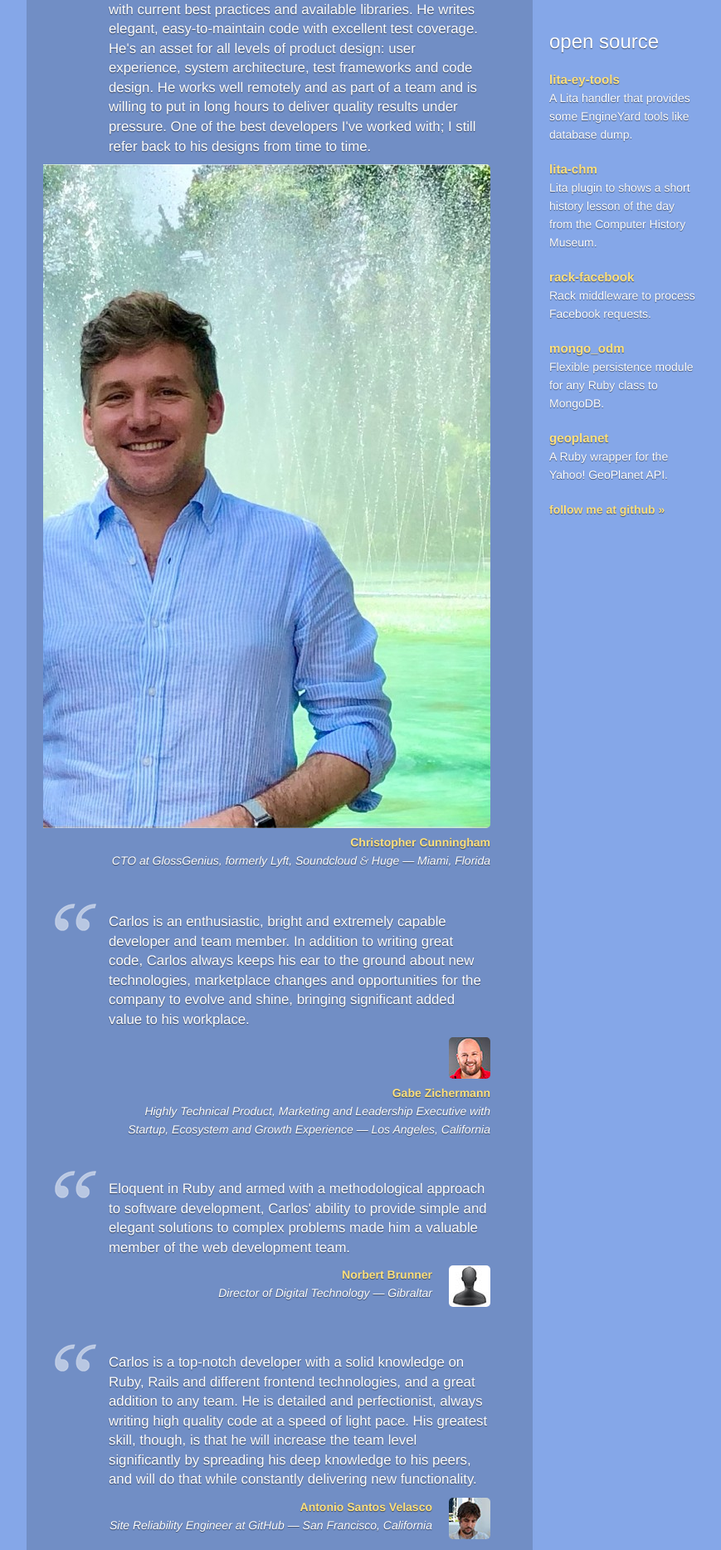
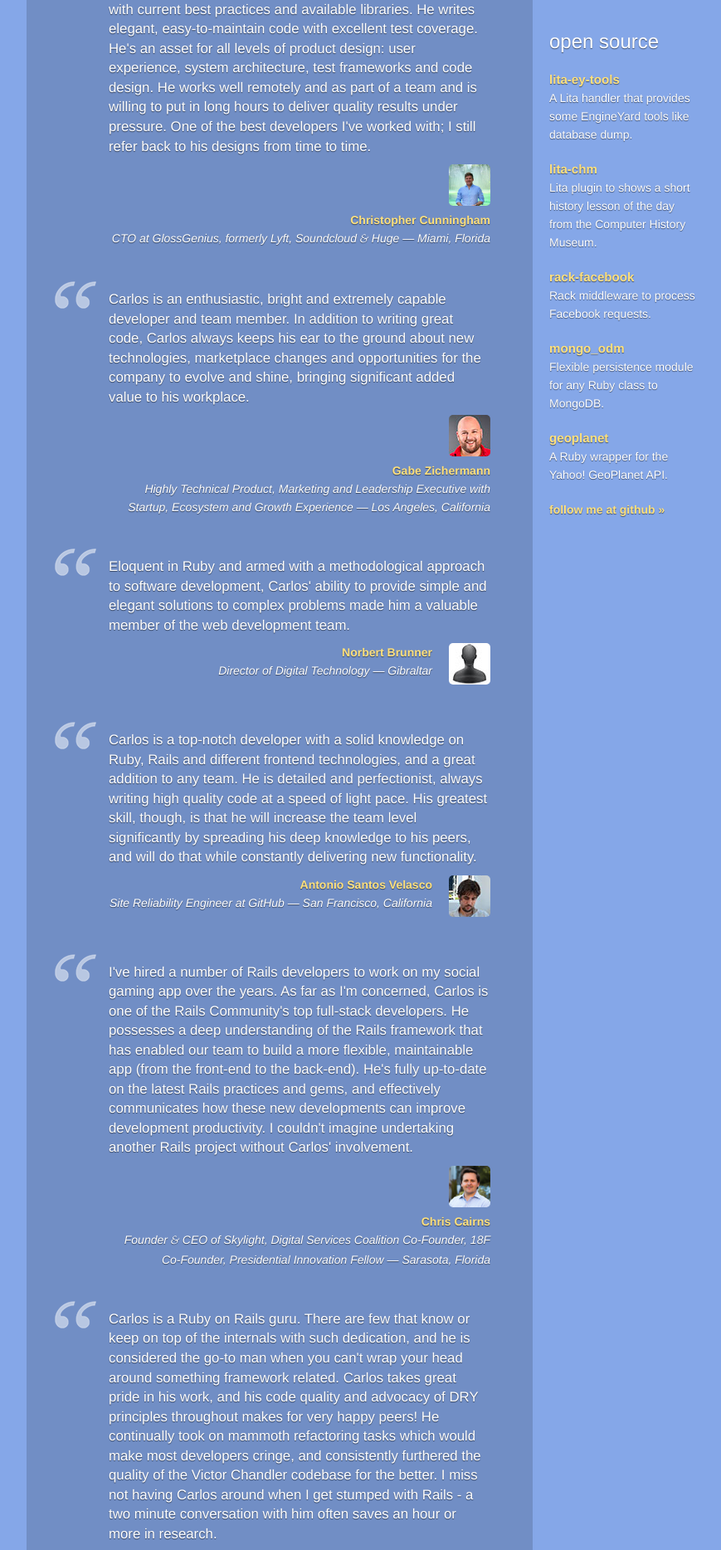
Before and after one commit to carlosparamio/carlosparamio.github.io, a Jekyll site: the page built from about-me.html, in a window 1280 px wide. Shown: the part 432-2300 px from the top of the page at 83% size, without its empty margins (278-1147 px from the left). Built offline with Jekyll 4.4.1, drawn with Linux system fonts in a browser that asks for light colours; nearby versions of some CDN libraries.

Commit message:
Adjust avatar size, include missing picture

```diff
--- a/_sass/_layout.scss
+++ b/_sass/_layout.scss
@@ -383,6 +383,10 @@
       .picture {
         float: right;
         margin-left: 20px;
+        img {
+          width: 50px;
+          height: 50px;
+        }
       }
       .signature {
         float: right;
```
Also changed, not shown: images/customers/cairns.jpg (added).
